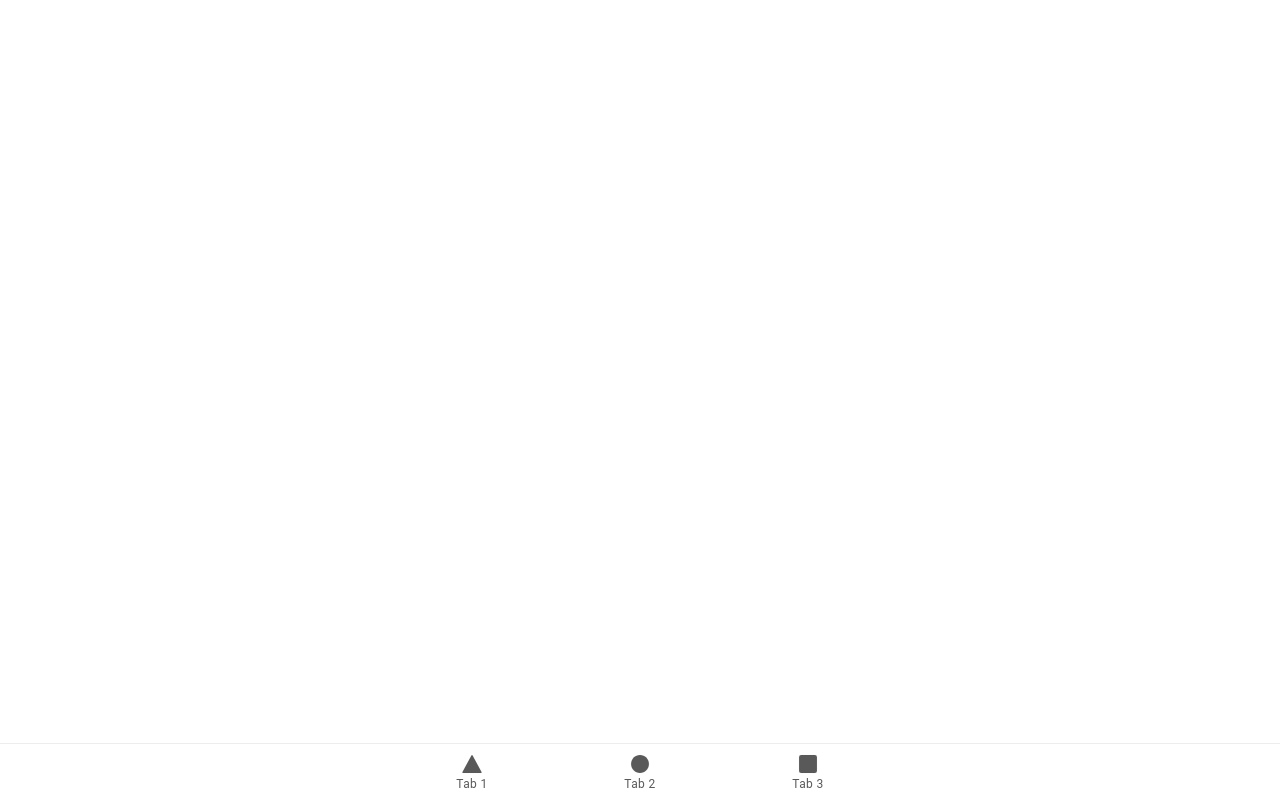
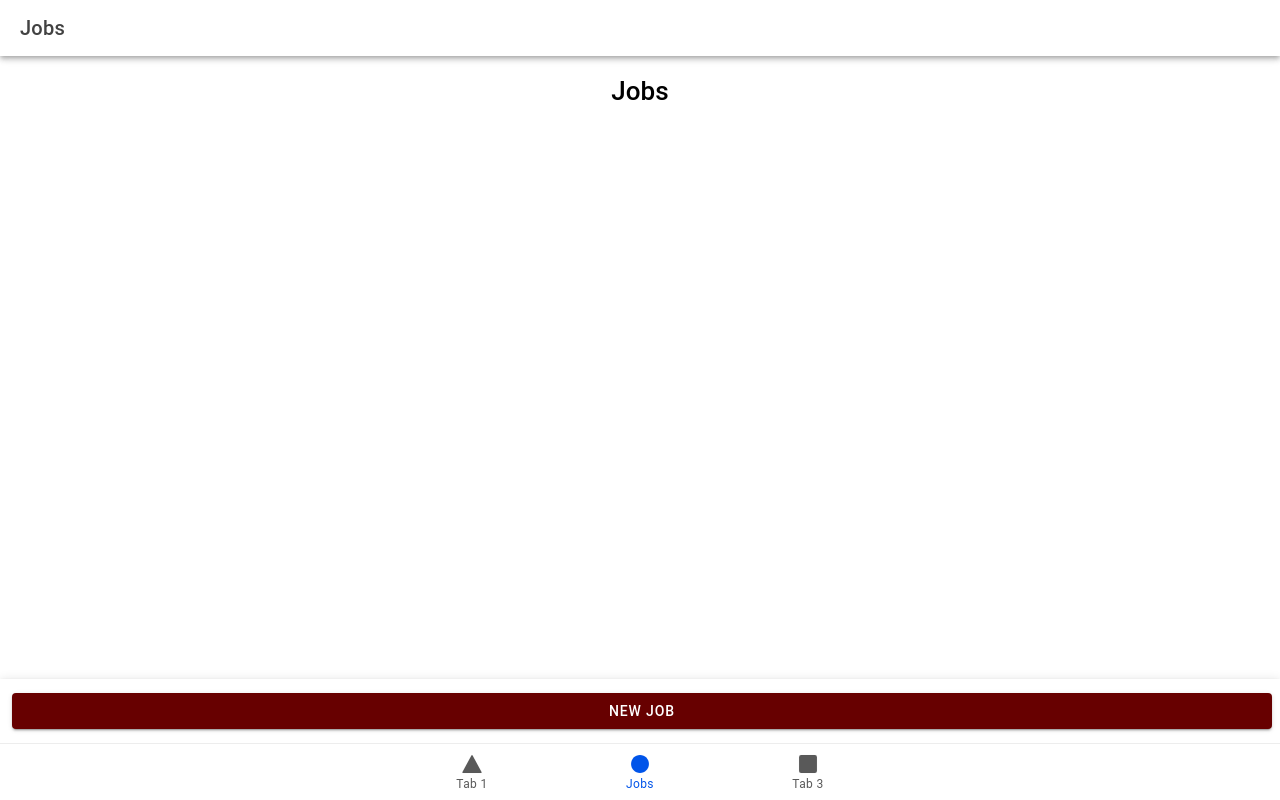
Before and after one commit to JakeGConnor/Time-Keep, a React (Vite) app: page /Jobs in a window 1280 px wide. Built offline with nearby package versions, Linux system fonts and the light colour scheme.

Commit message:
started Jobs tab and some styling

```diff
--- a/src/App.tsx
+++ b/src/App.tsx
@@ -12,7 +12,7 @@ import {
 import { IonReactRouter } from '@ionic/react-router';
 import { ellipse, square, triangle } from 'ionicons/icons';
 import Tab1 from './pages/Tab1';
-import Tab2 from './pages/Tab2';
+import Jobs from './pages/Jobs';
 import Tab3 from './pages/Tab3';
 
 /* Core CSS required for Ionic components to work properly */
@@ -55,8 +55,8 @@ const App: React.FC = () => (
           <Route exact path="/tab1">
             <Tab1 />
           </Route>
-          <Route exact path="/tab2">
-            <Tab2 />
+          <Route exact path="/Jobs">
+            <Jobs />
           </Route>
           <Route path="/tab3">
             <Tab3 />
@@ -70,9 +70,9 @@ const App: React.FC = () => (
             <IonIcon aria-hidden="true" icon={triangle} />
             <IonLabel>Tab 1</IonLabel>
           </IonTabButton>
-          <IonTabButton tab="tab2" href="/tab2">
+          <IonTabButton tab="Jobs" href="/Jobs">
             <IonIcon aria-hidden="true" icon={ellipse} />
-            <IonLabel>Tab 2</IonLabel>
+            <IonLabel>Jobs</IonLabel>
           </IonTabButton>
           <IonTabButton tab="tab3" href="/tab3">
             <IonIcon aria-hidden="true" icon={square} />
--- /dev/null
+++ b/src/pages/Jobs.css
@@ -0,0 +1,16 @@
+.Footer {
+    position: fixed;
+    bottom: 0;
+    padding: 10px;
+}
+
+.NewJob {
+    width: 100%;
+    --background: #670000;
+    --color: white;
+}
+
+h1 {
+    display: flex;
+    justify-content: center;
+}
--- /dev/null
+++ b/src/pages/Jobs.tsx
@@ -0,0 +1,38 @@
+import { IonContent, IonFooter, IonHeader, IonPage, IonTitle, IonToolbar, IonButton } from '@ionic/react';
+import ExploreContainer from '../components/ExploreContainer';
+import './Jobs.css';
+import { addDoc, collection } from 'firebase/firestore';
+import { firestore } from '../firebase/firebaseConfig';
+
+const Jobs: React.FC = () => {
+
+  const newJob = () => {
+    const holdJob = collection(firestore, 'jobs');
+
+
+
+  }
+
+  return (
+    <IonPage>
+      <IonHeader>
+        <IonToolbar>
+          <IonTitle>Jobs</IonTitle>
+        </IonToolbar>
+      </IonHeader>
+      <IonContent fullscreen>
+        <IonHeader collapse="condense">
+          <IonToolbar>
+            <IonTitle size="large">Jobs</IonTitle>
+          </IonToolbar>
+        </IonHeader>
+        <h1>Jobs</h1>
+        <IonFooter class = "Footer">
+          <IonButton id="NewJob" className="NewJob" onClick={newJob}>New Job</IonButton>
+        </IonFooter>
+      </IonContent>
+    </IonPage>
+  );
+};
+
+export default Jobs;
--- a/src/pages/Tab1.css
+++ b/src/pages/Tab1.css
@@ -5,3 +5,8 @@
     margin-right: 10%;
     margin-left: 10%;
 }
+
+p {
+    display: flex;
+    justify-content: center;
+}
--- a/src/pages/Tab1.tsx
+++ b/src/pages/Tab1.tsx
@@ -46,7 +46,7 @@ const Tab1: React.FC = () => {
       <IonContent fullscreen id="T1B">
         <IonHeader collapse="condense">
           <IonToolbar>
-            <IonTitle size="large">Time Clock</IonTitle>
+            <IonTitle id="PT" size="large">Time Clock</IonTitle>
           </IonToolbar>
         </IonHeader>
         <p>{currentDate}</p>
--- a/src/pages/Tab2.tsx
+++ /dev/null
@@ -1,25 +0,0 @@
-import { IonContent, IonHeader, IonPage, IonTitle, IonToolbar } from '@ionic/react';
-import ExploreContainer from '../components/ExploreContainer';
-import './Tab2.css';
-
-const Tab2: React.FC = () => {
-  return (
-    <IonPage>
-      <IonHeader>
-        <IonToolbar>
-          <IonTitle>Tab 2</IonTitle>
-        </IonToolbar>
-      </IonHeader>
-      <IonContent fullscreen>
-        <IonHeader collapse="condense">
-          <IonToolbar>
-            <IonTitle size="large">Tab 2</IonTitle>
-          </IonToolbar>
-        </IonHeader>
-        <ExploreContainer name="Tab 2 page" />
-      </IonContent>
-    </IonPage>
-  );
-};
-
-export default Tab2;
```
Also changed, not shown: src/pages/Tab2.css (deleted).
